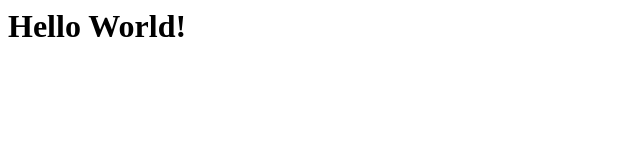
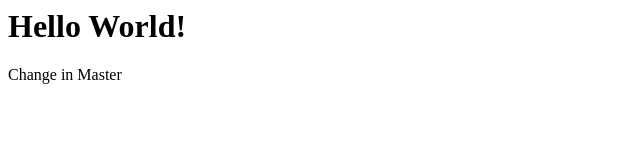
Before and after one commit to abdurr1996/abdurep, a plain HTML site: page index.html in a window 1280 px wide. Shown: the whole page, without its empty margins (0-640 px from the left). Drawn offline with Linux system fonts and the light colour scheme.

Commit message:
made some changes in master

```diff
--- a/index.html
+++ b/index.html
@@ -1,3 +1,4 @@
 <html>
 <h1>Hello World!</h1>
+<p>Change in Master</p>
 </html>
```
